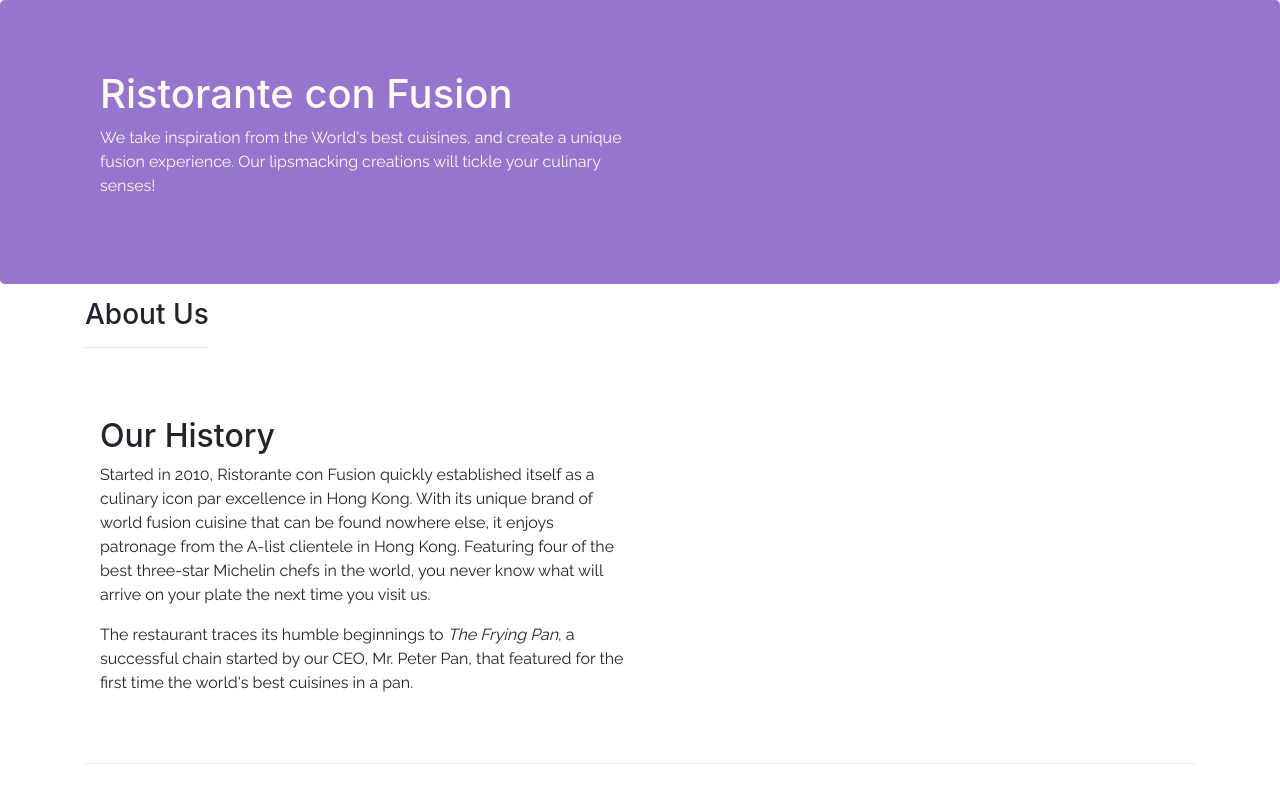
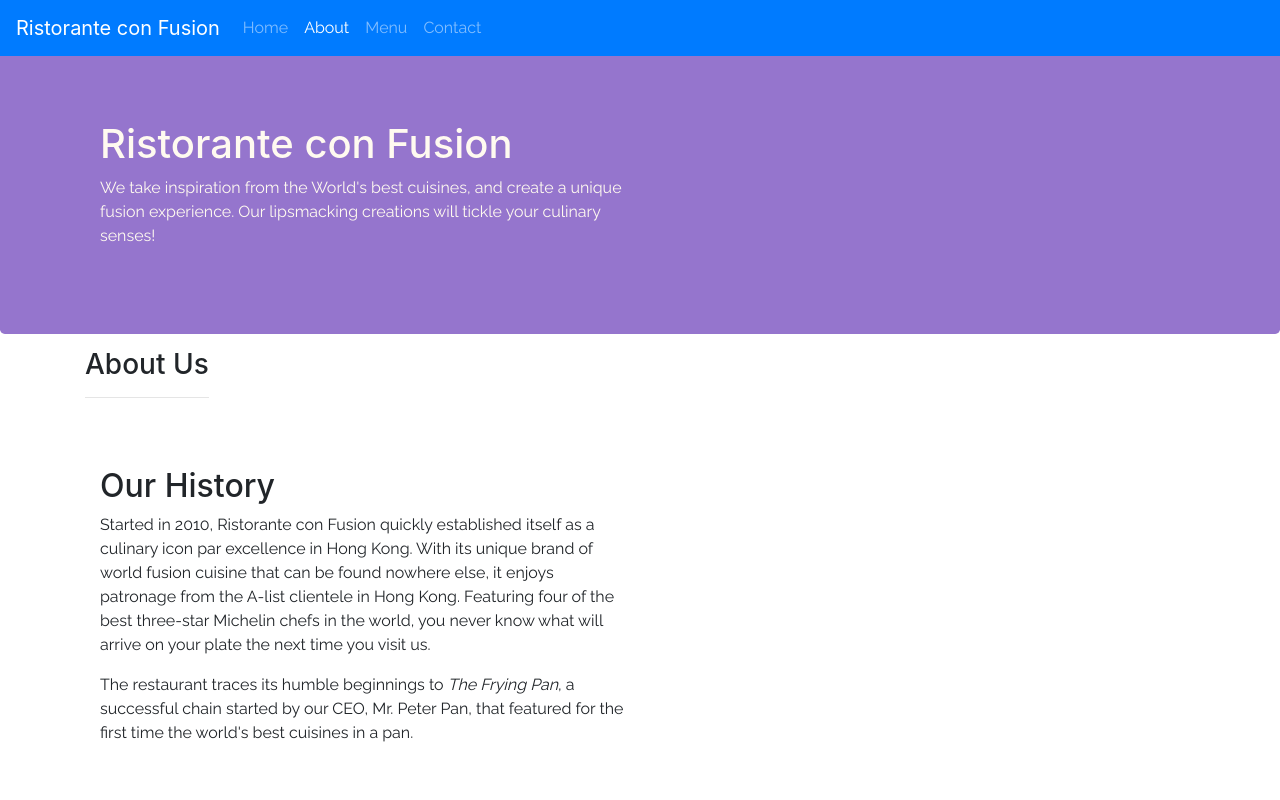
Before and after one commit to classydraught/robovidhya, a website: page aboutus.html in a window 1280 px wide. Shown: the top 800 px of the page. Drawn offline with nearby package versions, Linux system fonts and the light colour scheme.

Commit message:
need to switch

```diff
--- a/aboutus.html
+++ b/aboutus.html
@@ -18,6 +18,32 @@
   </head>
 
   <body>
+    <nav class="navbar navbar-dark navbar-expand-sm bg-primary fixed-top">
+      <button
+        class="navbar-toggler"
+        type="button"
+        data-toggle="collapse"
+        data-target="#Navbar"
+      >
+        <span class="navbar-toggler-icon"></span>
+      </button>
+      <a class="navbar-brand mr-auto" href="#">Ristorante con Fusion</a>
+      <div class="container">
+        <div class="collapse navbar-collapse" id="Navbar">
+          <ul class="navbar-nav mr-auto">
+            <li class="nav-item">
+              <a href="./index.html" class="nav-link">Home</a>
+            </li>
+            <li class="nav-item active">
+              <a href="./aboutus.html" class="nav-link">About</a>
+            </li>
+            <li class="nav-item"><a href="#" class="nav-link">Menu</a></li>
+            <li class="nav-item"><a href="#" class="nav-link">Contact</a></li>
+          </ul>
+        </div>
+      </div>
+    </nav>
+
     <header class="jumbotron">
       <div class="container">
         <div class="row row-header">
@@ -128,8 +154,8 @@
           <div class="col-4 offset-1 col-sm-2">
             <h5>Links</h5>
             <ul class="list-unstyled">
-              <li><a href="#">Home</a></li>
-              <li><a href="#">About</a></li>
+              <li><a href="./index.html">Home</a></li>
+              <li><a href="./aboutus.html">About</a></li>
               <li><a href="#">Menu</a></li>
               <li><a href="#">Contact</a></li>
             </ul>
--- a/css/styles.css
+++ b/css/styles.css
@@ -1,4 +1,15 @@
 p {
+  font-family: Raleway;
+}
+body {
+  padding: 50px 0px 0px 0px;
+  z-index: 0;
+}
+nav ul li a {
+  font-family: Raleway;
+}
+
+.nav-brand a {
   font-family: Raleway;
 }
 
```
Also changed, not shown: index.html (+27 -2 lines).
